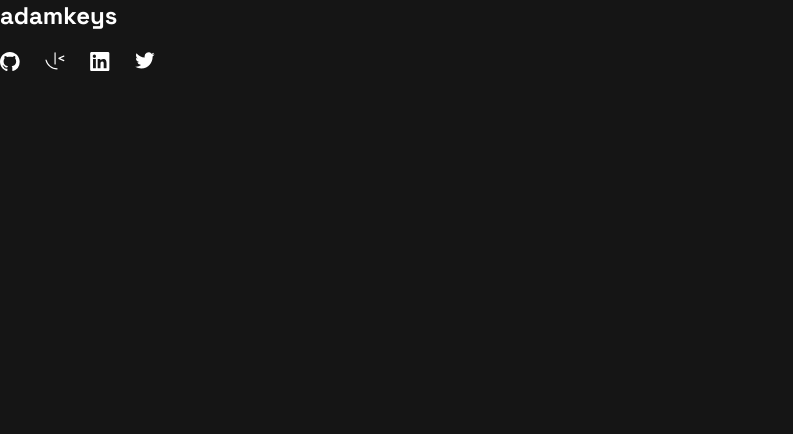
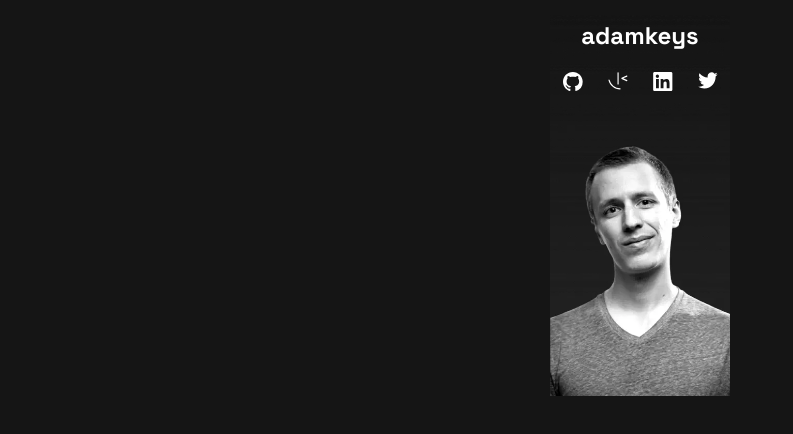
Before and after one commit to VeseMir2k/single-page-developer-portfolio, a Vue app: page / in a window 1280 px wide. Shown: the top 434 px of the page, without its empty margins (0-793 px from the left). Built offline with nearby package versions, Linux system fonts and the light colour scheme.

Commit message:
✨ (TheSocials.vue): Add a new component 'TheSocials.vue' to display social icons with links 🔧 (TheHeader.vue): Update import and usage of 'TheSocials.vue' component in 'TheHeader.vue' to display social icons correctly

```diff
--- a/src/components/TheSocilas.vue
+++ b/src/components/TheSocials.vue
@@ -1,8 +1,8 @@
 <template>
   <div class="socials">
-    <a class="socials__social" v-for="icon in socialIcons" :key="icon.name" :href="icon.link"
-      ><img class="socials__icon" :src="icon.src" :alt="icon.name"
-    /></a>
+    <a class="socials__social" v-for="icon in socialIcons" :key="icon.name" :href="icon.link">
+      <img class="socials__icon" :src="icon.src" :alt="icon.name" />
+    </a>
   </div>
 </template>
 
@@ -50,7 +50,6 @@ export default {
 .socials {
   display: flex;
   gap: 25px;
-  margin-top: 20px;
   &__icon {
     width: 20px;
   }
--- a/src/components/header/TheHeader.vue
+++ b/src/components/header/TheHeader.vue
@@ -1,16 +1,44 @@
 <template>
-  <TheLogo />
-  <TheSocilas />
+  <header class="header">
+    <div class="header__logo-socials">
+      <TheLogo />
+      <TheSocials />
+    </div>
+    <img class="header__profile-image" :src="profileImage" alt="" />
+  </header>
 </template>
 
 <script>
 import TheLogo from '../TheLogo.vue'
-import TheSocilas from '../TheSocilas.vue'
+import TheSocials from '../TheSocials.vue'
+import profileImage from '../../assets/image-profile-mobile.webp'
 
 export default {
   name: 'TheHeader',
-  components: { TheLogo, TheSocilas }
+  components: { TheLogo, TheSocials },
+  setup() {
+    return { profileImage }
+  }
 }
 </script>
 
-<style lang="scss" scoped></style>
+<style lang="scss" scoped>
+.header {
+  position: relative;
+  display: flex;
+  justify-content: center;
+  &__logo-socials {
+    width: 100%;
+    display: flex;
+    flex-direction: column;
+    align-items: center;
+    position: absolute;
+    top: 20px;
+    gap: 20px;
+    text-align: center;
+  }
+  &__profile-image {
+    width: 180px;
+  }
+}
+</style>
```
